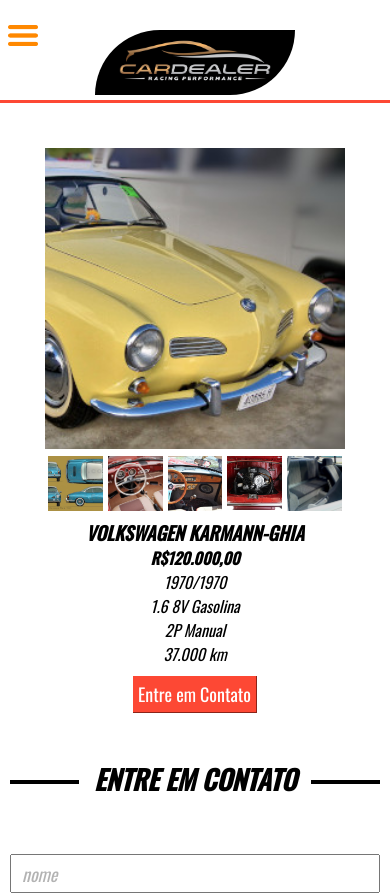
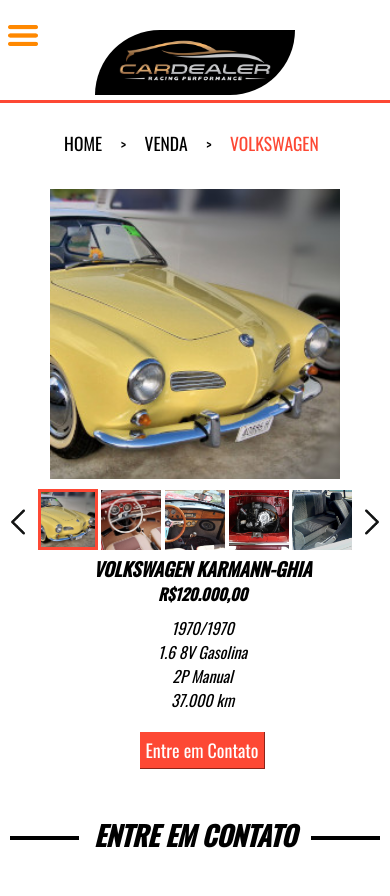
Before and after one commit to julianamacape/portfolio07, a plain HTML site: page venda-single.html in a window 390 px wide. Shown: the top 896 px of the page. Drawn offline with nearby package versions, Linux system fonts and the light colour scheme.

Commit message:
car shop project
A lot of updates

```diff
--- a/css/style.css
+++ b/css/style.css
@@ -61,6 +61,22 @@ header .header-menu a:hover {
 
 header .header-menu a:active {
     text-decoration: underline;
+}
+
+.item-venda-caminho {
+    max-width: 900px;
+    margin: 0 auto;
+    padding: 160px 0 0 2%;
+}
+.item-venda-caminho h3 {
+    display: inline-block;
+    padding: 0 20px;
+}
+
+.item-venda-caminho a {
+    text-decoration: none;
+    color: black;
+    font-weight: 400;
 }
 
 div.burger-menu {
@@ -216,33 +232,68 @@ section.destaque .destaque-header {
 .item-venda {
     display: flex;
     max-width: 900px;
-    margin: 160px auto 0 auto;
+    margin: 20px auto 0 auto;
     padding-left: 2%;
-    height: 447px;
 }
 
 .item-venda-gallery {
-    width: 10.3%;
-
-    overflow: scroll;
+    width: 13%;
+    text-align: center;
 }
 
-.item-venda-gallery-img {
+.item-venda-gallery img {
+    max-width: 80%;
+    padding: 5px;
+    cursor: pointer;
+}
+
+.arrowup {
+    width: 100%;
+    background-image: url('../images/arrowup.png');
+    background-size: 30%;
+    background-position: center;
+    background-repeat: no-repeat;
+    height: 20px;
+    cursor: pointer;
+}
+
+.arrowdown {
+    width: 100%;
+    background-image: url('../images/arrowdown.png');
+    background-size: 30%;
+    background-position: center;
+    background-repeat: no-repeat;
+    height: 20px;
+    cursor: pointer;
+}
+
+/*.item-venda-gallery-img {
     padding: 2.5px 5px;
+    --aspect-ratio: 1/1;
+    height: 0;
+    padding-bottom: Calc(100% / (var(--aspect-ratio)));
+    position: relative;
 }
 
 .item-venda-gallery-img img {
-   width: 100%;
-   cursor: zoom-in;
+    padding: 5px;
+    width: 100%;
+    cursor: zoom-in;
+    position: absolute;
+    top: 0;
+    left: 0;
+    object-fit: cover;
+    height: 100%;
 }
-
+*/
 .item-venda-img {
-    width: 50%;
-    margin-right: 20px;
+    width: 60%;
 }
 
 .item-venda-img img {
     width: 100%;
+    padding: 5px;
+    cursor: zoom-in;
 }
 
 .item-venda-gallery2 {
@@ -252,10 +303,15 @@ section.destaque .destaque-header {
 .item-venda-descr {
     width: 30%;
     font-style: italic;
+    padding-left: 15px;
 }
 
 .item-venda-descr p:nth-of-type(1) {
     font-weight: bold;
+}
+
+.item-venda-descr p:nth-of-type(2) {
+    padding: 10px 0;
 }
 
 .item-venda-descr button {
@@ -725,7 +781,11 @@ footer {
     }
 
     .item-venda {
-        margin: 200px auto 0 auto;
+        margin: 20px auto 0 auto;
+    }
+
+    .item-venda-caminho {
+        padding-top: 200px;
     }
 }
 
@@ -861,8 +921,12 @@ footer {
     }
 
     .item-venda {
-        margin: 140px auto 0 auto;
+        margin: 20px auto 0 auto;
 
+    }
+
+    .item-venda-caminho {
+        padding-top: 130px;
     }
 }
 
@@ -926,7 +990,7 @@ footer {
 
     .item-venda {
         display: block;
-        margin: 140px auto 0 auto;
+        margin: 20px auto 0 auto;
         height: unset;
         padding: 2%;
     }
@@ -946,21 +1010,76 @@ footer {
         display: none;
     }
 
+
     .item-venda-gallery2 {
-        display: flex;
-        width: 80%;
+        display: block;
+        max-width: 400px;
         margin: 0 auto;
+        text-align: center;
+        position: relative;
     }
 
-    .item-venda-gallery-img2 {
-        width: Calc(100% / 5);
+    .item-venda-gallery2 img {
+        display: inline-block;
+        width: 16%;
+        cursor: pointer;
     }
-    .item-venda-gallery-img2 img {
-        width: 100%;
-        padding: 2.5px;
+
+    .arrowleft {
+        display: block;
+        width: 20px;
+        background-image: url(../images/arrowleft.png);
+        background-size: contain;
+        background-position: center;
+        background-repeat: no-repeat;
+        height: 25px;
+        cursor: pointer;
+        margin: 0;
+        position: absolute;
+        top: 50%;
+        transform: translateY(-50%);
+    }
+
+    .arrowright {
+        display: block;
+        width: 20px;
+        background-image: url(../images/arrowright.png);
+        background-size: contain;
+        background-position: center;
+        background-repeat: no-repeat;
+        height: 25px;
+        cursor: pointer;
+        margin: 0;
+        position: absolute;
+        top: 50%;
+        right: 0;
+        transform: translateY(-50%);
+    }
+
+    .item-venda-caminho {
+        text-align: center;
+        font-size: 15px;
+    }
+
+    .item-venda-caminho h3 {
+        padding: 0 15px;
+    }
+
+    .item-venda-caminho h3:nth-of-type(1) {
+        padding-left: 0px;
+    }
+
+}
+
+/*
+@media screen and (max-width: 430px) {
+    .item-venda-gallery2 img {
+        display: inline-block;
+        max-width: 14%;
         cursor: zoom-in;
     }
 }
+*/
 
 @media screen and (max-width: 400px) {
 
@@ -1028,3 +1147,9 @@ footer {
         margin-right: 60px;
     }
 }
+
+@media screen and (max-width: 340px) {
+    .item-venda-gallery2 img {
+        max-width: 14%;
+    }
+}
--- a/venda-single.html
+++ b/venda-single.html
@@ -34,28 +34,32 @@
             </nav>
         </div>
     </header>
+    <div class="item-venda-caminho">
+        <h3><a href="index.html" rel="prev">HOME</a></h3> >
+        <h3><a href="venda.html" rel="prev">VENDA</a></h3> >
+        <h3><a style="color: #fd4834;" href="#" rel="prev">VOLKSWAGEN</a></h3>
+    </div>
     <section class="item-venda">
-        <div class="item-venda-gallery">
-            <div class="item-venda-gallery-img"><img src="images/karman-thumb01.jpg" alt=""></div>
-            <div class="item-venda-gallery-img"><img src="images/karman-thumb02.jpg" alt=""></div>
-            <div class="item-venda-gallery-img"><img src="images/karman-thumb03.jpg" alt=""></div>
-            <div class="item-venda-gallery-img"><img src="images/karman-thumb04.jpg" alt=""></div>
-            <div class="item-venda-gallery-img"><img src="images/karman-thumb05.jpg" alt=""></div>
-            <div class="item-venda-gallery-img"><img src="images/karman-thumb01.jpg" alt=""></div>
-            <div class="item-venda-gallery-img"><img src="images/karman-thumb02.jpg" alt=""></div>
-            <div class="item-venda-gallery-img"><img src="images/karman-thumb03.jpg" alt=""></div>
-            <div class="item-venda-gallery-img"><img src="images/karman-thumb04.jpg" alt=""></div>
-            <div class="item-venda-gallery-img"><img src="images/karman-thumb05.jpg" alt=""></div>
-        </div>
-        <div class="item-venda-img">
-            <img src="images/car01.jpg" alt="">
-        </div>
+            <div class="item-venda-gallery">
+                <div class="arrowup"></div>
+                <img style="border: 3px solid #fd4834;" src="images/car01.jpg" alt="">
+                <img src="images/karman-thumb02.jpg" alt="">
+                <img src="images/karman-thumb03.jpg" alt="">
+                <img src="images/karman-thumb04.jpg" alt="">
+                <img src="images/karman-thumb05.jpg" alt="">
+                <div class="arrowdown"></div>
+            </div>
+            <div class="item-venda-img">
+                <img src="images/car01.jpg" alt="">
+            </div>
         <div class="item-venda-gallery2">
-            <div class="item-venda-gallery-img2"><img src="images/karman-thumb01.jpg" alt=""></div>
-            <div class="item-venda-gallery-img2"><img src="images/karman-thumb02.jpg" alt=""></div>
-            <div class="item-venda-gallery-img2"><img src="images/karman-thumb03.jpg" alt=""></div>
-            <div class="item-venda-gallery-img2"><img src="images/karman-thumb04.jpg" alt=""></div>
-            <div class="item-venda-gallery-img2"><img src="images/karman-thumb05.jpg" alt=""></div>
+            <div class="arrowleft"></div>
+            <img style="border: 3px solid #fd4834;" src="images/car01.jpg" alt="">
+            <img src="images/karman-thumb02.jpg" alt="">
+            <img src="images/karman-thumb03.jpg" alt="">
+            <img src="images/karman-thumb04.jpg" alt="">
+            <img src="images/karman-thumb05.jpg" alt="">
+            <div class="arrowright"></div>
         </div>
         <div class="item-venda-descr">
             <h3>VOLKSWAGEN KARMANN-GHIA</h3>
```
Also changed, not shown: index copy.html (added, +28 -0 lines), images/arrowdown.png (added), images/arrowup.png (added).
